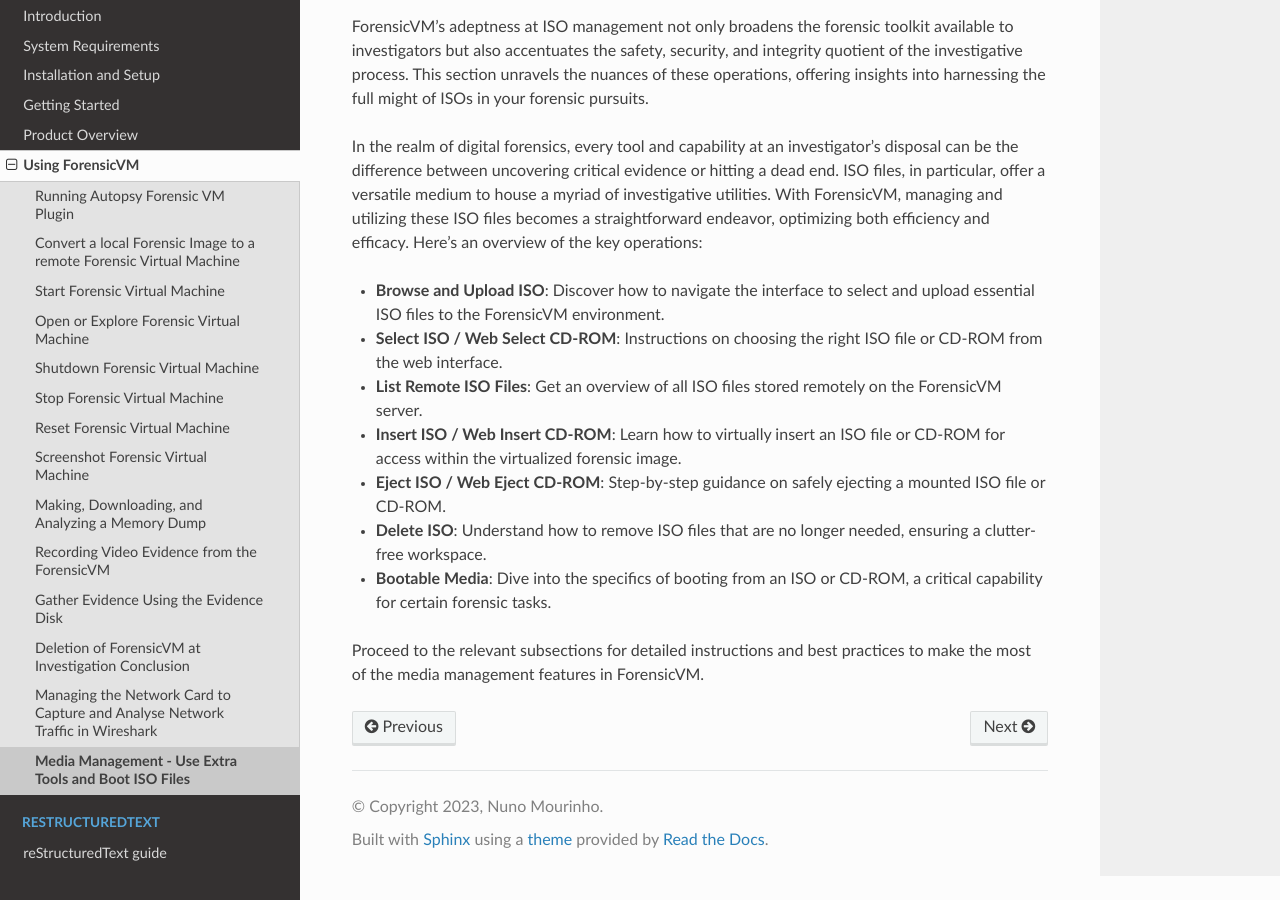
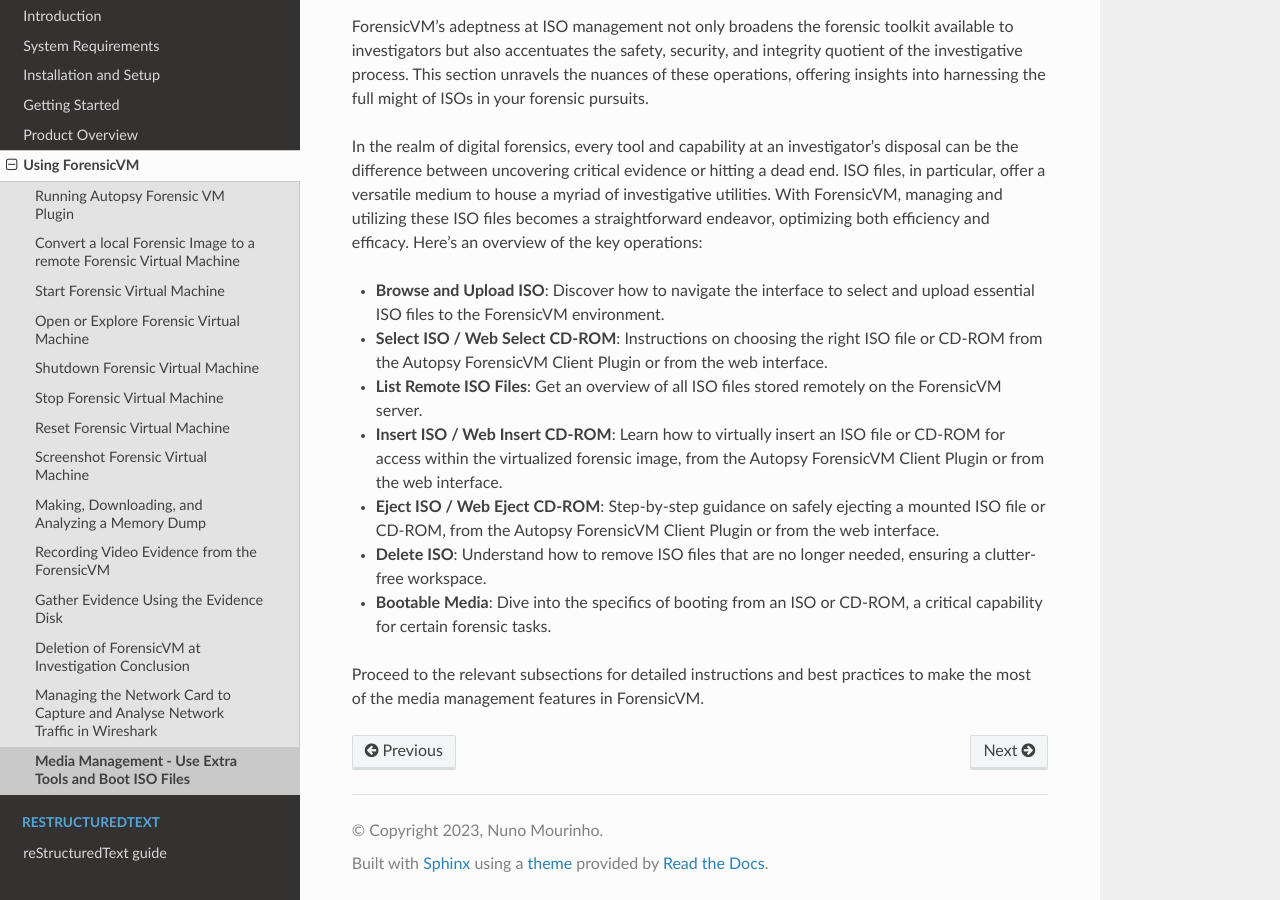
Before and after one commit to nunomourinho/forensicVmAutopsyUserManual, a Sphinx documentation site: the page built from docs/user/media.rst, in a window 1280 px wide and 900 px high, scrolled down 902 px. Built offline with Sphinx 7.4.7 and the Read the Docs theme 2.0.0, drawn with Linux system fonts in a browser that asks for light colours; pages that are not in the unit, such as notebooks, are missing from menus.

Commit message:
Update media.rst

```diff
--- a/docs/user/media.rst
+++ b/docs/user/media.rst
@@ -20,13 +20,13 @@
 
 - **Browse and Upload ISO**: Discover how to navigate the interface to select and upload essential ISO files to the ForensicVM environment.
 
-- **Select ISO / Web Select CD-ROM**: Instructions on choosing the right ISO file or CD-ROM from the web interface.
+- **Select ISO / Web Select CD-ROM**: Instructions on choosing the right ISO file or CD-ROM from the Autopsy ForensicVM Client Plugin or from the web interface.
 
 - **List Remote ISO Files**: Get an overview of all ISO files stored remotely on the ForensicVM server.
 
-- **Insert ISO / Web Insert CD-ROM**: Learn how to virtually insert an ISO file or CD-ROM for access within the virtualized forensic image.
+- **Insert ISO / Web Insert CD-ROM**: Learn how to virtually insert an ISO file or CD-ROM for access within the virtualized forensic image,  from the Autopsy ForensicVM Client Plugin or from the web interface.
 
-- **Eject ISO / Web Eject CD-ROM**: Step-by-step guidance on safely ejecting a mounted ISO file or CD-ROM.
+- **Eject ISO / Web Eject CD-ROM**: Step-by-step guidance on safely ejecting a mounted ISO file or CD-ROM, from the Autopsy ForensicVM Client Plugin or from the web interface.
 
 - **Delete ISO**: Understand how to remove ISO files that are no longer needed, ensuring a clutter-free workspace.
 
```
